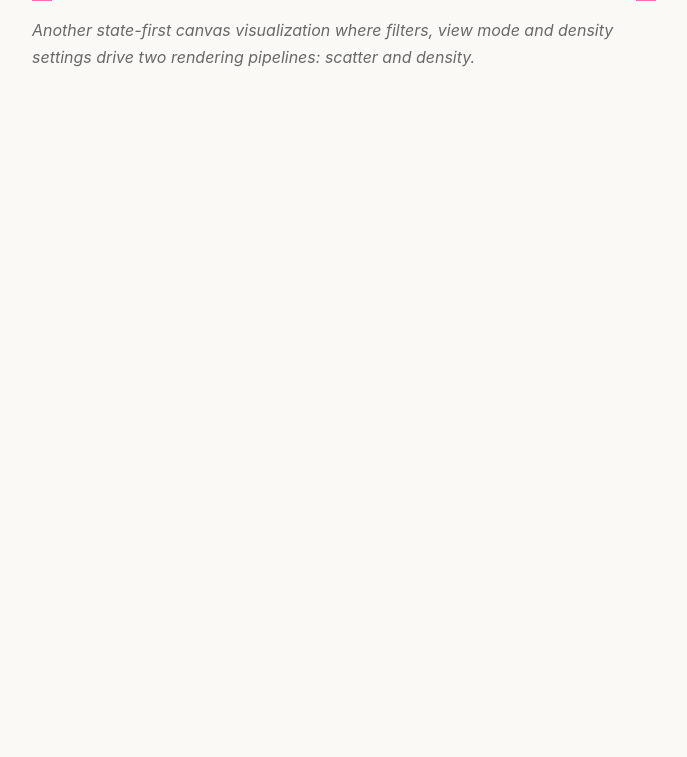
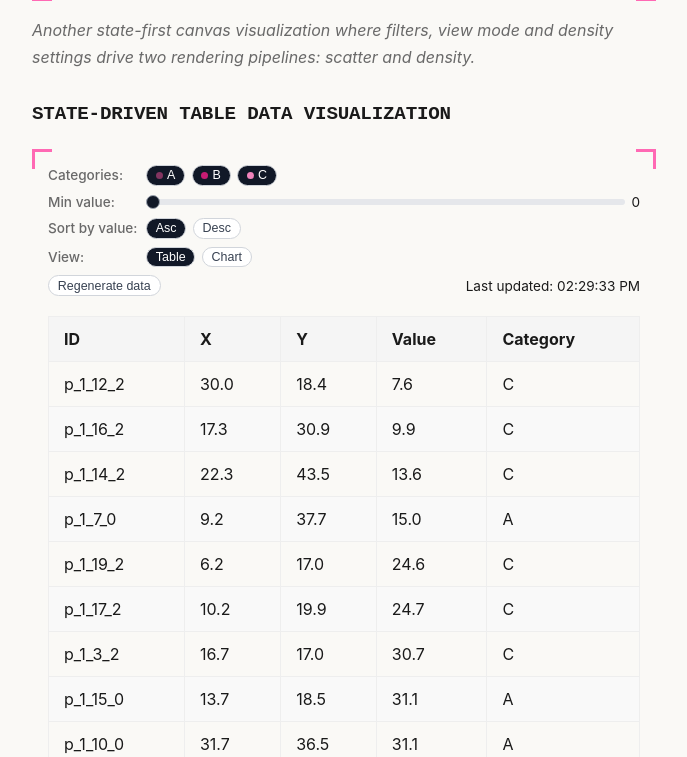
Before and after one commit to thaisfinck/my-code-sampler, a React (Vite) app: page /projects in a window 1280 px wide. Shown: the part 2040-2797 px from the top of the page, without its empty margins (256-943 px from the left). Before the commit the page ends 2159 px from the top, so only its background shows below. Built offline with nearby package versions, Linux system fonts and the light colour scheme.

Commit message:
import table data viz project

```diff
--- a/src/pages/Samples/samples.tsx
+++ b/src/pages/Samples/samples.tsx
@@ -1,5 +1,11 @@
 import SampleCard from './sampleCard';
-import { Repulsion, Emitter, DataViz, StitchesViz } from '../../projects';
+import {
+  Repulsion,
+  Emitter,
+  DataViz,
+  StitchesViz,
+  TableDataViz,
+} from '../../projects';
 import './samples.css';
 
 const Samples = () => {
@@ -29,6 +35,12 @@ const Samples = () => {
         description="Another state-first canvas visualization where filters, view mode and density settings drive two rendering pipelines: scatter and density."
         project={<DataViz />}
       />
+
+      <SampleCard
+        title="State-Driven Table Data Visualization"
+        description="A state-first table visualization where filters, view mode and density settings drive the table rendering."
+        project={<TableDataViz />}
+      />
     </section>
   );
 };
--- a/src/projects/index.tsx
+++ b/src/projects/index.tsx
@@ -2,5 +2,6 @@ import Repulsion from './InteractiveParticleBackground/components/Repulsion';
 import Emitter from './InteractiveParticleBackground/components/Emitter';
 import DataViz from './StateDrivenViz/components/DataViz';
 import StitchesViz from './StateDrivenViz/components/StitchesViz';
+import TableDataViz from './StateDrivenViz/components/TableDataViz';
 
-export { Repulsion, Emitter, DataViz, StitchesViz };
+export { Repulsion, Emitter, DataViz, StitchesViz, TableDataViz };
```
